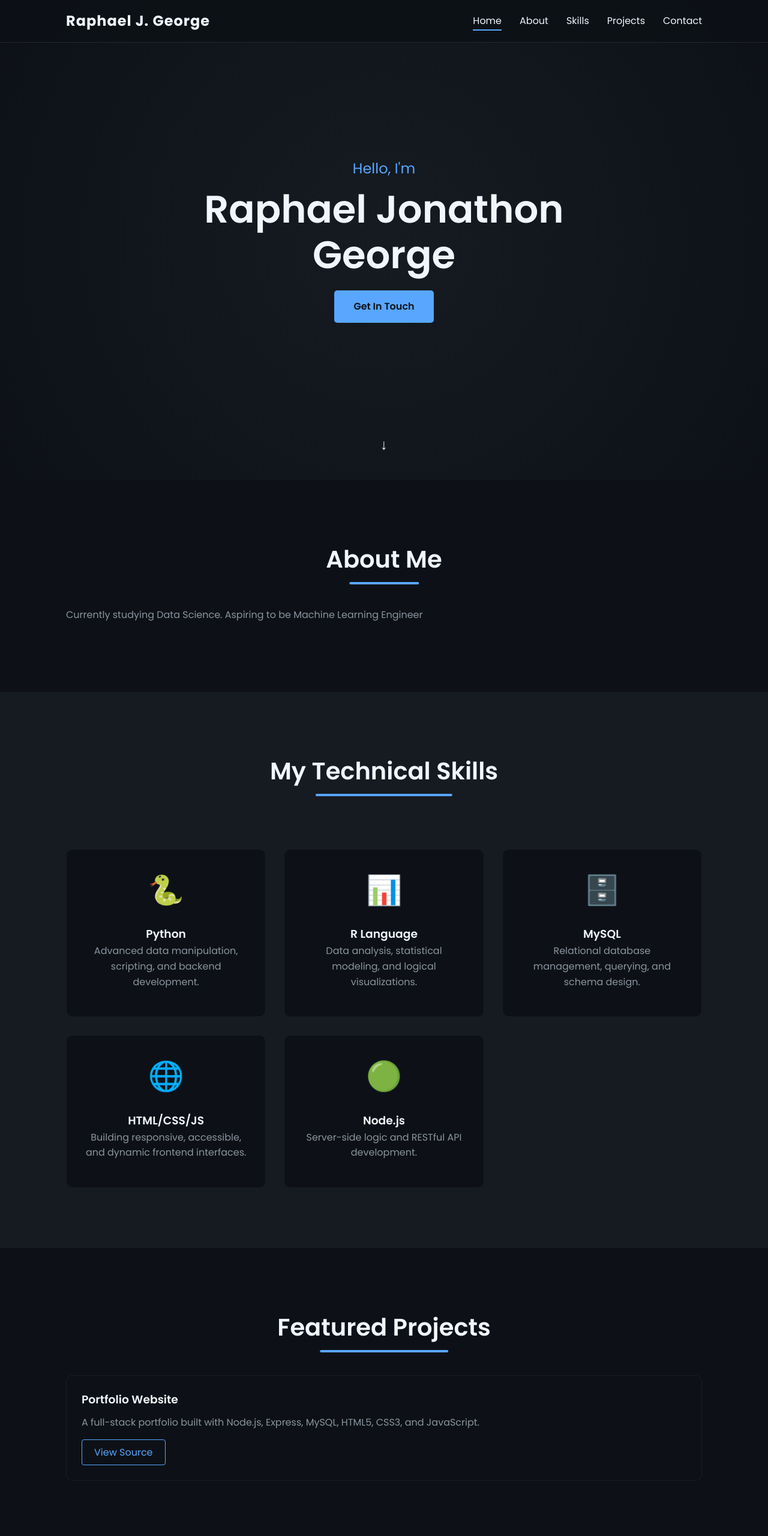
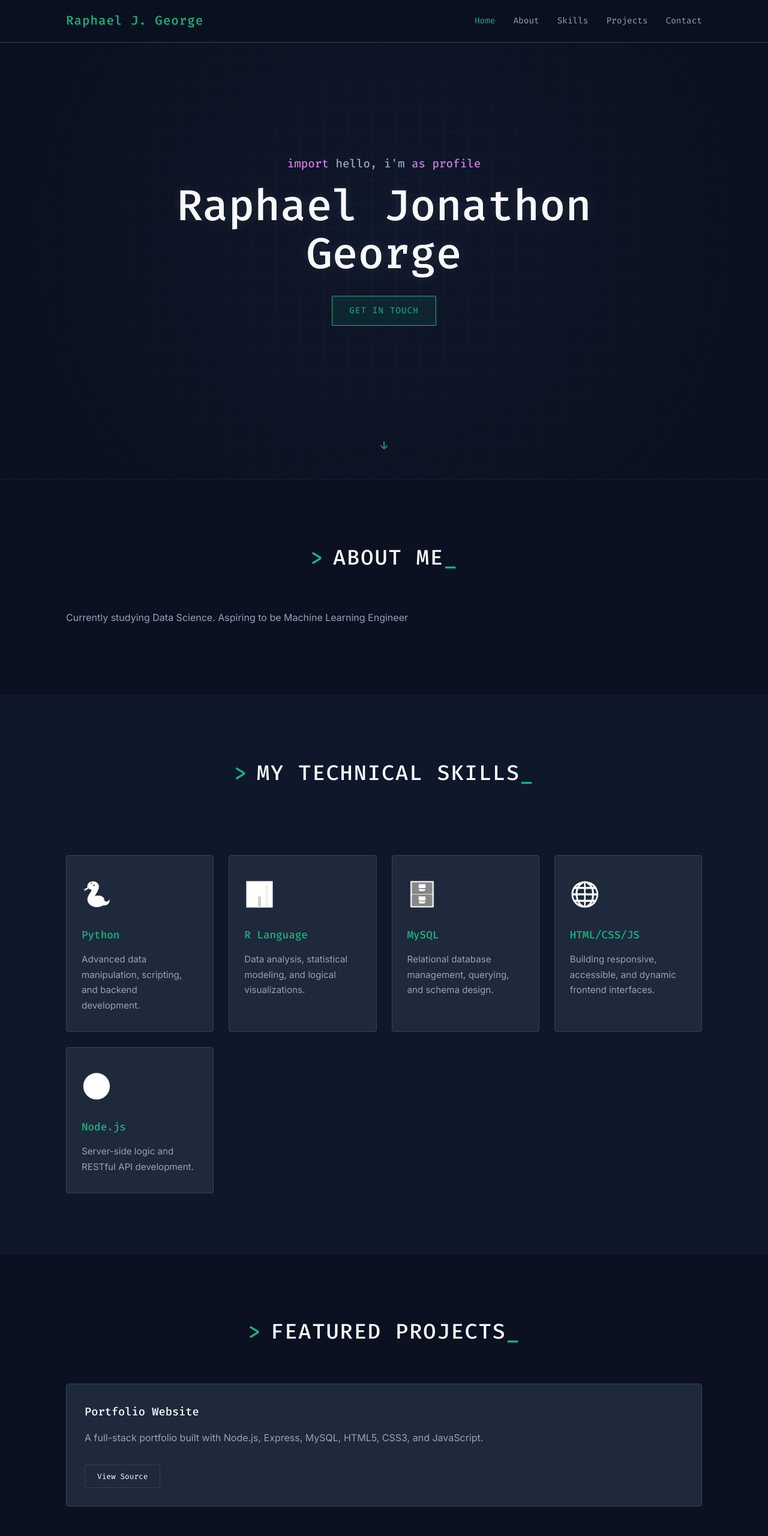
Before and after one commit to raphaeljona05-web/Portfolio-Website, a website: page public/index.html in a window 1280 px wide. Shown: the top 2560 px of the page at 60% size. Drawn offline with Linux system fonts and the light colour scheme.

Commit message:
Apply Data Science tech-forward styling theme

```diff
--- a/public/index.html
+++ b/public/index.html
@@ -4,7 +4,7 @@
     <meta charset="UTF-8">
     <meta name="viewport" content="width=device-width, initial-scale=1.0">
     <title>Raphael Jonathon George - Web Developer</title>
-    <link href="https://fonts.googleapis.com/css2?family=Poppins:wght@300;400;600;700&display=swap" rel="stylesheet">
+    <link href="https://fonts.googleapis.com/css2?family=Fira+Code:wght@400;500;700&family=Inter:wght@300;400;600&display=swap" rel="stylesheet">
     <link rel="stylesheet" href="style.css">
 </head>
 <body>
--- a/public/style.css
+++ b/public/style.css
@@ -1,11 +1,13 @@
 :root {
-    --primary-color: #0d1117;
-    --secondary-color: #161b22;
-    --accent-color: #58a6ff;
-    --accent-glow: rgba(88, 166, 255, 0.4);
-    --text-primary: #f0f6fc;
-    --text-secondary: #8b949e;
-    --font-main: 'Poppins', sans-serif;
+    --primary-color: #0b1120; /* Deep navy/black like a terminal */
+    --secondary-color: #1e293b; /* Slate for panels */
+    --accent-color: #10b981; /* Precise terminal green/emerald */
+    --accent-glow: rgba(16, 185, 129, 0.3);
+    --text-primary: #f8fafc;
+    --text-secondary: #94a3b8;
+    --font-main: 'Inter', sans-serif;
+    --font-code: 'Fira Code', monospace;
+    --border-color: #334155;
     --transition: all 0.3s ease;
 }
 
@@ -20,7 +22,8 @@ body {
     font-family: var(--font-main);
     background-color: var(--primary-color);
     color: var(--text-primary);
-    line-height: 1.6;
+    line-height: 1.7;
+    overflow-x: hidden;
 }
 
 .container {
@@ -30,9 +33,10 @@ body {
 }
 
 /* Typography */
-h1, h2, h3 {
+h1, h2, h3, .logo {
+    font-family: var(--font-code);
     color: var(--text-primary);
-    font-weight: 600;
+    font-weight: 500;
 }
 
 p {
@@ -47,39 +51,46 @@ a {
 }
 
 a:hover {
-    color: #79c0ff;
+    color: #34d399;
 }
 
 .section-title {
-    font-size: 2.5rem;
+    font-size: 2.2rem;
     text-align: center;
-    margin-bottom: 3rem;
+    margin-bottom: 3.5rem;
     position: relative;
     display: inline-block;
     left: 50%;
     transform: translateX(-50%);
+    text-transform: uppercase;
+    letter-spacing: 2px;
+}
+
+.section-title::before {
+    content: '>';
+    color: var(--accent-color);
+    margin-right: 15px;
 }
 
 .section-title::after {
-    content: '';
-    position: absolute;
-    width: 60%;
-    height: 4px;
-    background: var(--accent-color);
-    bottom: -10px;
-    left: 20%;
-    border-radius: 2px;
+    content: '_';
+    color: var(--accent-color);
+    animation: blink 1s step-end infinite;
+}
+
+@keyframes blink {
+    50% { opacity: 0; }
 }
 
 /* Header */
 header {
-    background: rgba(13, 17, 23, 0.95);
-    backdrop-filter: blur(10px);
+    background: rgba(11, 17, 32, 0.9);
+    backdrop-filter: blur(8px);
+    border-bottom: 1px solid var(--border-color);
     position: fixed;
     top: 0;
     width: 100%;
     z-index: 1000;
-    border-bottom: 1px solid rgba(240, 246, 252, 0.1);
 }
 
 header .container {
@@ -90,8 +101,8 @@ header .container {
 }
 
 .logo {
-    font-size: 1.5rem;
-    font-weight: 700;
+    font-size: 1.3rem;
+    color: var(--accent-color);
     letter-spacing: 1px;
 }
 
@@ -102,29 +113,18 @@ header .container {
 
 .nav-links li {
     margin-left: 30px;
+    font-family: var(--font-code);
+    font-size: 0.9rem;
 }
 
 .nav-links a {
-    color: var(--text-primary);
-    font-weight: 400;
-    font-size: 1rem;
-    position: relative;
-}
-
-.nav-links a::after {
-    content: '';
-    position: absolute;
-    width: 0;
-    height: 2px;
-    background: var(--accent-color);
-    bottom: -5px;
-    left: 0;
+    color: var(--text-secondary);
     transition: var(--transition);
 }
 
-.nav-links a:hover::after,
-.nav-links a.active::after {
-    width: 100%;
+.nav-links a:hover,
+.nav-links a.active {
+    color: var(--accent-color);
 }
 
 .burger {
@@ -134,77 +134,80 @@ header .container {
 
 .burger div {
     width: 25px;
-    height: 3px;
-    background-color: var(--text-primary);
-    margin: 5px;
+    height: 2px;
+    background-color: var(--accent-color);
+    margin: 6px;
     transition: var(--transition);
 }
 
-/* Hero Section */
+/* Hero Section with Grid Data Background */
 .hero {
     height: 100vh;
     display: flex;
     align-items: center;
     justify-content: center;
     position: relative;
-    background: radial-gradient(circle at center, var(--secondary-color) 0%, var(--primary-color) 100%);
+    background-color: var(--primary-color);
+    background-image:
+        linear-gradient(rgba(51, 65, 85, 0.2) 1px, transparent 1px),
+        linear-gradient(90deg, rgba(51, 65, 85, 0.2) 1px, transparent 1px);
+    background-size: 40px 40px;
+    background-position: center center;
+}
+
+/* Vignette effect over the grid */
+.hero::after {
+    content: '';
+    position: absolute;
+    top: 0; left: 0; right: 0; bottom: 0;
+    background: radial-gradient(circle at center, transparent 0%, var(--primary-color) 80%);
+    pointer-events: none;
 }
 
 .hero-content {
     text-align: center;
     max-width: 800px;
+    position: relative;
+    z-index: 10;
 }
 
 .hero-content h2 {
-    font-size: 1.5rem;
-    color: var(--accent-color);
-    font-weight: 400;
-    margin-bottom: 10px;
+    font-size: 1.2rem;
+    color: var(--text-secondary);
+    margin-bottom: 15px;
+    text-transform: lowercase;
 }
 
+.hero-content h2::before { content: 'import '; color: #c678dd; }
+.hero-content h2::after { content: ' as profile'; color: #c678dd; }
+
 .hero-content h1 {
-    font-size: 4rem;
-    margin-bottom: 20px;
-    line-height: 1.2;
-}
-
-.hero-content p {
-    font-size: 1.2rem;
-    margin-bottom: 40px;
+    font-size: 4.5rem;
+    margin-bottom: 30px;
+    line-height: 1.1;
+    color: var(--text-primary);
+    text-shadow: 0 0 20px rgba(255, 255, 255, 0.1);
 }
 
 .btn {
     display: inline-block;
-    padding: 12px 30px;
-    background-color: var(--accent-color);
-    color: var(--primary-color);
-    border-radius: 5px;
-    font-weight: 600;
-    border: 2px solid var(--accent-color);
+    padding: 12px 28px;
+    background-color: rgba(16, 185, 129, 0.1);
+    color: var(--accent-color);
+    font-family: var(--font-code);
+    font-size: 0.9rem;
+    border: 1px solid var(--accent-color);
+    border-radius: 2px;
     transition: var(--transition);
     cursor: pointer;
-    font-size: 1rem;
+    text-transform: uppercase;
+    letter-spacing: 1px;
 }
 
 .btn:hover {
-    background-color: transparent;
-    color: var(--accent-color);
-    box-shadow: 0 0 15px var(--accent-glow);
-}
-
-.btn-small {
-    display: inline-block;
-    padding: 8px 20px;
-    background-color: transparent;
-    color: var(--accent-color);
-    border: 1px solid var(--accent-color);
-    border-radius: 4px;
-    transition: var(--transition);
-}
-
-.btn-small:hover {
     background-color: var(--accent-color);
     color: var(--primary-color);
+    box-shadow: 0 0 15px var(--accent-glow);
 }
 
 .scroll-indicator {
@@ -213,54 +216,100 @@ header .container {
     left: 50%;
     transform: translateX(-50%);
     animation: bounce 2s infinite;
+    z-index: 10;
 }
 
 .scroll-indicator a {
-    color: var(--text-primary);
-    font-size: 1.5rem;
+    color: var(--accent-color);
+    font-size: 1.2rem;
+    font-family: var(--font-code);
 }
 
 @keyframes bounce {
     0%, 20%, 50%, 80%, 100% { transform: translateY(0) translateX(-50%); }
-    40% { transform: translateY(-20px) translateX(-50%); }
-    60% { transform: translateY(-10px) translateX(-50%); }
+    40% { transform: translateY(-15px) translateX(-50%); }
+    60% { transform: translateY(-7px) translateX(-50%); }
 }
 
 /* Sections General */
 section {
     padding: 100px 0;
+    position: relative;
+    z-index: 5;
 }
 
 section:nth-child(even) {
-    background-color: var(--secondary-color);
+    background-color: #0f172a; /* Slightly lighter shade for alternation */
+    border-top: 1px solid rgba(255,255,255,0.02);
+    border-bottom: 1px solid rgba(255,255,255,0.02);
+}
+
+/* Cards shared styles (Dashboards) */
+.skill-card, .project-card, .contact-wrapper {
+    background: var(--secondary-color);
+    border: 1px solid var(--border-color);
+    border-radius: 4px;
+    transition: var(--transition);
+    position: relative;
+    overflow: hidden;
+}
+
+/* Data node accent line */
+.skill-card::before, .project-card::before {
+    content: '';
+    position: absolute;
+    top: 0; left: 0; right: 0;
+    height: 2px;
+    background: transparent;
+    transition: var(--transition);
+}
+
+.skill-card:hover::before, .project-card:hover::before {
+    background: var(--accent-color);
+    box-shadow: 0 0 10px var(--accent-glow);
+}
+
+.skill-card:hover, .project-card:hover {
+    transform: translateY(-5px);
+    border-color: rgba(16, 185, 129, 0.4);
+    box-shadow: 0 10px 30px rgba(0, 0, 0, 0.5);
 }
 
 /* Skills */
 .skills-grid {
     display: grid;
-    grid-template-columns: repeat(auto-fit, minmax(250px, 1fr));
-    gap: 30px;
+    grid-template-columns: repeat(auto-fit, minmax(220px, 1fr));
+    gap: 25px;
     margin-top: 50px;
 }
 
 .skill-card {
-    background: var(--primary-color);
-    padding: 30px;
-    border-radius: 10px;
-    text-align: center;
-    border: 1px solid rgba(255, 255, 255, 0.05);
-    transition: transform 0.3s ease, box-shadow 0.3s ease;
-}
-
-.skill-card:hover {
-    transform: translateY(-10px);
-    box-shadow: 0 10px 20px rgba(0,0,0,0.5);
-    border-color: var(--accent-color);
+    padding: 30px 25px;
+    text-align: left;
 }
 
 .skill-icon {
-    font-size: 3rem;
+    font-size: 2.5rem;
     margin-bottom: 20px;
+    display: inline-block;
+    filter: grayscale(100%) brightness(200%);
+    transition: var(--transition);
+}
+
+.skill-card:hover .skill-icon {
+    filter: grayscale(0%);
+    transform: scale(1.1);
+}
+
+.skill-card h3 {
+    font-size: 1.1rem;
+    margin-bottom: 12px;
+    color: var(--accent-color);
+}
+
+.skill-card p {
+    font-size: 0.95rem;
+    margin: 0;
 }
 
 /* Projects */
@@ -270,25 +319,31 @@ section:nth-child(even) {
     gap: 30px;
 }
 
-.project-card {
-    background: var(--primary-color);
-    border-radius: 10px;
-    overflow: hidden;
-    border: 1px solid rgba(255,255,255,0.05);
-    transition: var(--transition);
-}
-
-.project-card:hover {
-    border-color: var(--accent-color);
-    transform: translateY(-5px);
-}
-
 .project-info {
-    padding: 25px;
+    padding: 30px;
 }
 
 .project-info h3 {
-    margin-bottom: 10px;
+    margin-bottom: 15px;
+    color: var(--text-primary);
+}
+
+.btn-small {
+    display: inline-block;
+    padding: 8px 20px;
+    background-color: transparent;
+    color: var(--text-primary);
+    border: 1px solid var(--border-color);
+    border-radius: 2px;
+    font-family: var(--font-code);
+    font-size: 0.8rem;
+    transition: var(--transition);
+    margin-top: 15px;
+}
+
+.btn-small:hover {
+    border-color: var(--accent-color);
+    color: var(--accent-color);
 }
 
 /* Contact */
@@ -296,41 +351,54 @@ section:nth-child(even) {
     display: flex;
     justify-content: space-between;
     gap: 50px;
-    background: var(--primary-color);
     padding: 50px;
-    border-radius: 10px;
-    border: 1px solid rgba(255,255,255,0.05);
 }
 
-.contact-info, .contact-form {
-    flex: 1;
+.contact-info h3 {
+    color: var(--accent-color);
+    margin-bottom: 20px;
 }
 
 .contact-list {
     list-style: none;
-    margin-top: 20px;
+    margin-top: 30px;
 }
 
 .contact-list li {
-    margin-bottom: 15px;
+    margin-bottom: 20px;
+    font-family: var(--font-code);
+    font-size: 0.9rem;
+    display: flex;
+    flex-direction: column;
+}
+
+.contact-list strong {
+    color: var(--text-secondary);
+    margin-bottom: 5px;
+    font-size: 0.8rem;
+    text-transform: uppercase;
+    letter-spacing: 1px;
 }
 
 .form-group {
-    margin-bottom: 20px;
+    margin-bottom: 25px;
 }
 
 .form-group label {
     display: block;
     margin-bottom: 8px;
-    color: var(--text-primary);
+    color: var(--text-secondary);
+    font-family: var(--font-code);
+    font-size: 0.85rem;
+    text-transform: uppercase;
 }
 
 .form-group input, .form-group textarea {
     width: 100%;
-    padding: 12px;
-    background: var(--secondary-color);
-    border: 1px solid rgba(255,255,255,0.1);
-    border-radius: 5px;
+    padding: 12px 15px;
+    background: rgba(11, 17, 32, 0.5);
+    border: 1px solid var(--border-color);
+    border-radius: 2px;
     color: var(--text-primary);
     font-family: var(--font-main);
     transition: var(--transition);
@@ -339,47 +407,52 @@ section:nth-child(even) {
 .form-group input:focus, .form-group textarea:focus {
     outline: none;
     border-color: var(--accent-color);
-    box-shadow: 0 0 5px var(--accent-glow);
+    background: rgba(11, 17, 32, 0.8);
+    box-shadow: inset 2px 0 0 var(--accent-color);
 }
 
 .form-message {
-    margin-top: 15px;
-    padding: 10px;
-    border-radius: 4px;
+    margin-top: 20px;
+    padding: 15px;
+    border-radius: 2px;
+    font-family: var(--font-code);
+    font-size: 0.9rem;
     display: none;
 }
 
 .form-message.success {
     display: block;
-    background: rgba(46, 160, 67, 0.2);
-    color: #2ea043;
-    border: 1px solid #2ea043;
+    background: rgba(16, 185, 129, 0.1);
+    color: var(--accent-color);
+    border-left: 3px solid var(--accent-color);
 }
 
 .form-message.error {
     display: block;
-    background: rgba(248, 81, 73, 0.2);
-    color: #f85149;
-    border: 1px solid #f85149;
+    background: rgba(239, 68, 68, 0.1);
+    color: #ef4444;
+    border-left: 3px solid #ef4444;
 }
 
 /* Footer */
 footer {
     text-align: center;
-    padding: 30px 0;
-    border-top: 1px solid rgba(255,255,255,0.05);
+    padding: 40px 0;
+    border-top: 1px solid var(--border-color);
+    font-family: var(--font-code);
+    font-size: 0.85rem;
 }
 
-/* Animations */
+/* Animations Core */
 .animate-up {
     opacity: 0;
-    transform: translateY(30px);
-    animation: fadeUp 0.8s ease forwards;
+    transform: translateY(20px);
+    animation: fadeUp 0.8s cubic-bezier(0.16, 1, 0.3, 1) forwards;
 }
 
-.delay-1 { animation-delay: 0.2s; }
-.delay-2 { animation-delay: 0.4s; }
-.delay-3 { animation-delay: 0.6s; }
+.delay-1 { animation-delay: 0.15s; }
+.delay-2 { animation-delay: 0.3s; }
+.delay-3 { animation-delay: 0.45s; }
 
 @keyframes fadeUp {
     to {
@@ -401,7 +474,8 @@ footer {
         align-items: center;
         width: 100%;
         transform: translateX(100%);
-        transition: transform 0.5s ease-in;
+        transition: transform 0.4s cubic-bezier(0.4, 0, 0.2, 1);
+        border-left: 1px solid var(--border-color);
     }
 
     .nav-links li {
@@ -417,11 +491,11 @@ footer {
     }
 
     .hero-content h1 {
-        font-size: 2.5rem;
+        font-size: 3rem;
     }
 
     .contact-wrapper {
         flex-direction: column;
-        padding: 30px;
+        padding: 30px 20px;
     }
 }
```
